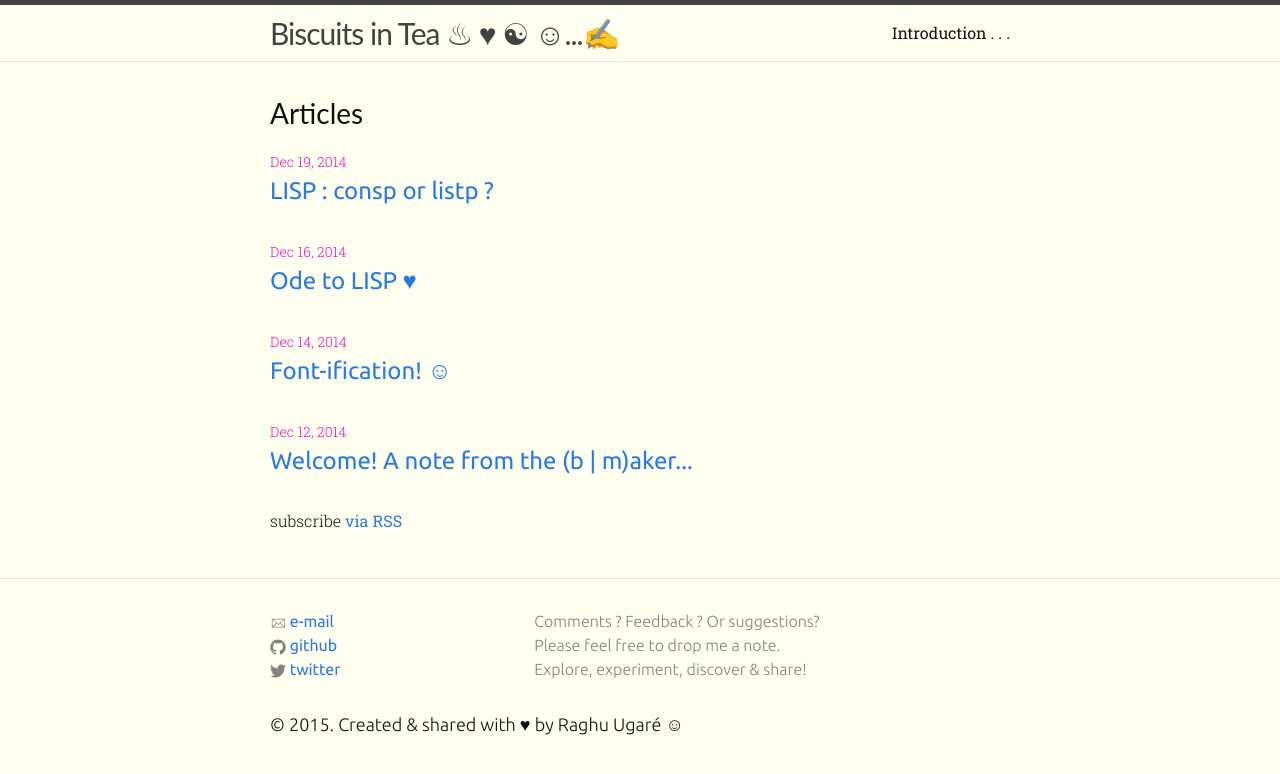
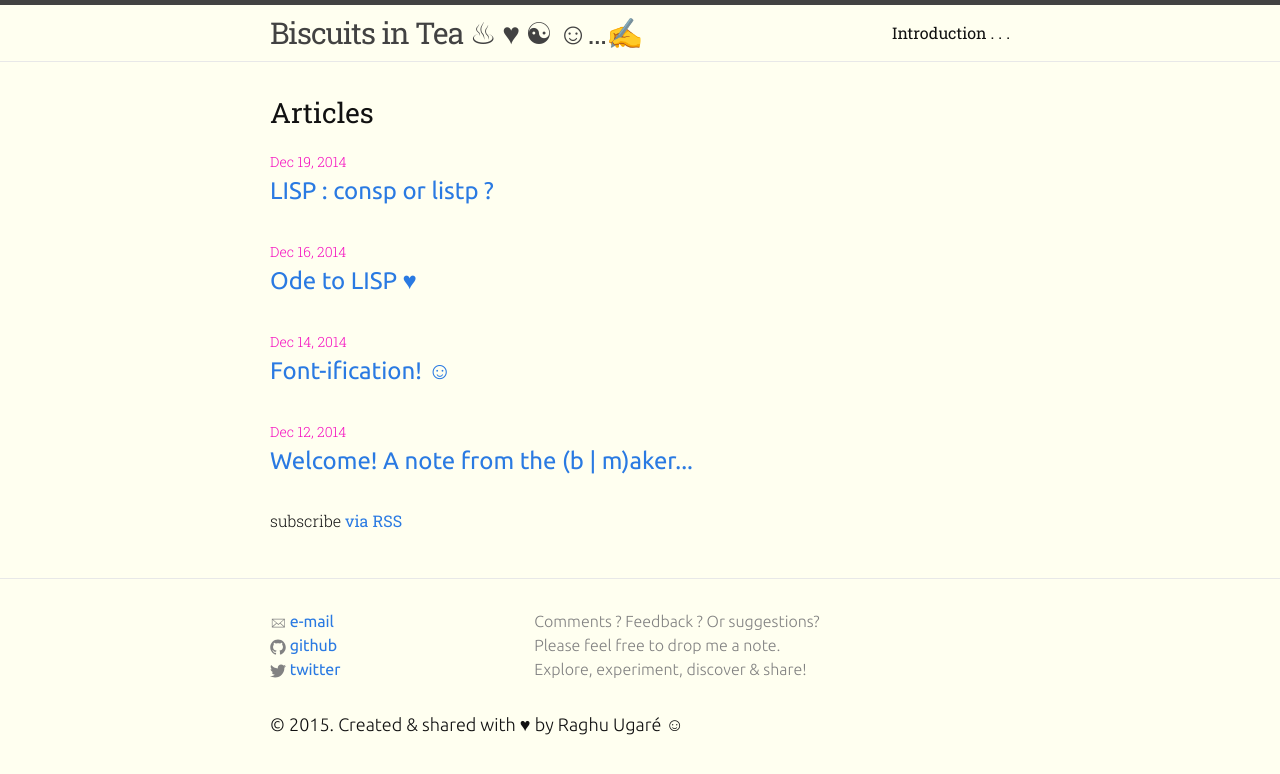
Before and after one commit to raghuugare/raghuugare.bkup, a Jekyll site: the page built from index.html, in a window 1280 px wide. Shown: the top 774 px of the page. Built offline with Jekyll 4.4.1, drawn with Linux system fonts in a browser that asks for light colours; some web fonts are replaced.

Commit message:
Some more small refinements...

```diff
--- a/css/main.scss
+++ b/css/main.scss
@@ -6,7 +6,7 @@
 // ===========================================
 // My variables
 
-$site-font-family: lato, Helvetica Neue, sans-serif;
+$site-font-family: Roboto slab, lato, Helvetica Neue, sans-serif;
 $site-font-size: 30px;
 $site-font-weight: 400;
 $site-font-color: #ffa0df;
@@ -29,7 +29,7 @@ $post-link-font-family: marmelad, ubuntu, lato, sans-serif;
 $post-link-font-weight: 400;
 $post-link-font-size: 24px;
 
-$page-heading-font-family: lato, Helvetica Neue, Helvetica, sans-serif;
+$page-heading-font-family: Roboto slab, lato, Helvetica Neue, Helvetica, sans-serif;
 $page-heading-font-size:   28px;
 $page-heading-font-color:  #66cdaa;
 $page-heading-font-weight: 400;
```
